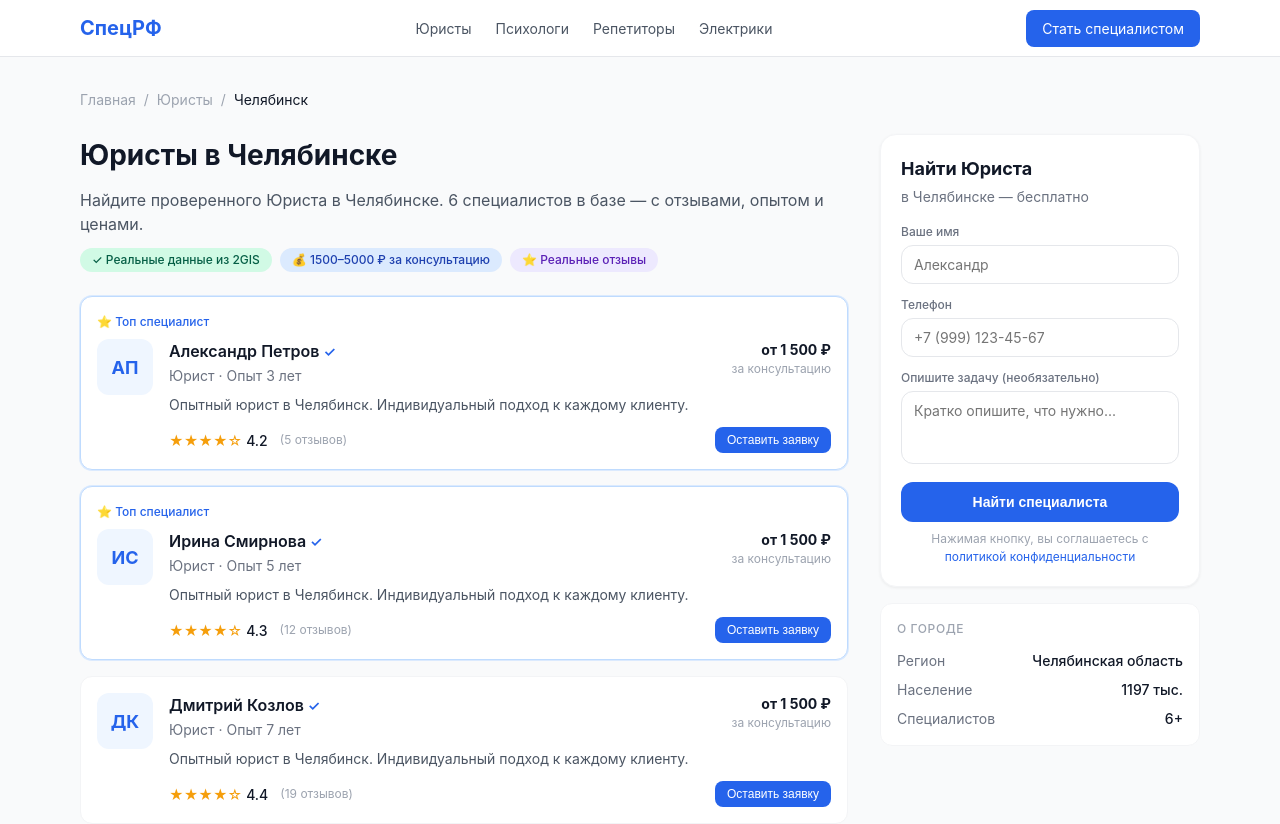
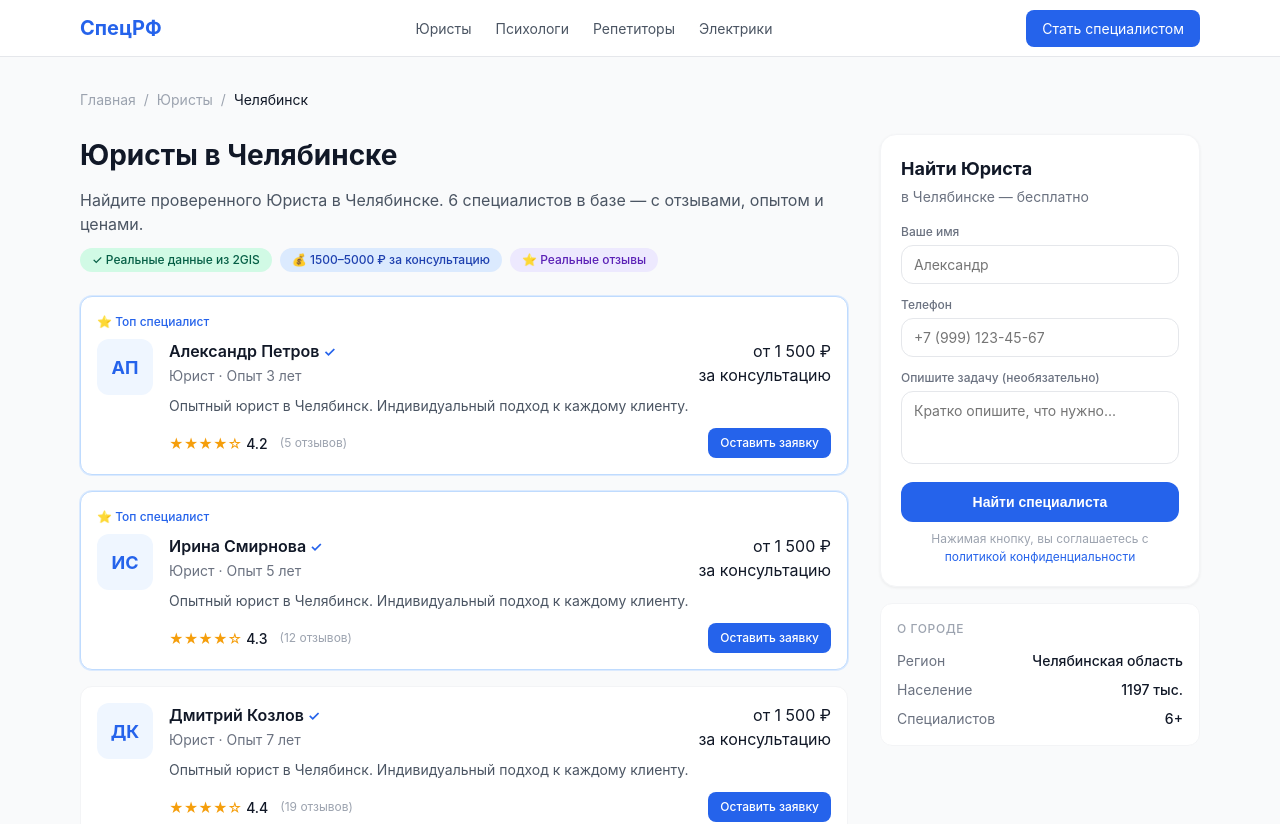
Before and after one commit to russialids-droid/specrf, a Next.js app: page /yurist/chelyabinsk in a window 1280 px wide. Shown: the top 824 px of the page. Built offline with nearby package versions, Linux system fonts and the light colour scheme; no server answers; the database is empty.

Commit message:
fix: replace button with anchor link for contact — works without JS

```diff
--- a/components/SpecialistCard.tsx
+++ b/components/SpecialistCard.tsx
@@ -1,4 +1,3 @@
-'use client'
 import type { Category } from '@/data/categories'
 import type { City } from '@/data/cities'
 
@@ -14,23 +13,9 @@ interface SpecialistProps {
 }
 
 export default function SpecialistCard({ specialist: s, category }: SpecialistProps) {
-  const initials = s.name.split(' ').map(n => n[0]).join('').slice(0, 2).toUpperCase()
+  const initials = s.name.split(' ').map((n: string) => n[0]).join('').slice(0, 2).toUpperCase()
   const fullStars = Math.floor(s.rating)
   const stars = '★'.repeat(fullStars) + '☆'.repeat(5 - fullStars)
-
-  function handleContact() {
-    if (s.phone) {
-      window.location.href = `tel:${s.phone}`
-    } else {
-      const form = document.getElementById('lead-form')
-      if (form) {
-        form.scrollIntoView({ behavior: 'smooth', block: 'center' })
-        // Подсвечиваем форму
-        form.style.boxShadow = '0 0 0 3px #2563eb'
-        setTimeout(() => { form.style.boxShadow = '' }, 2000)
-      }
-    }
-  }
 
   return (
     <div className={`specialist-card${s.is_featured ? ' featured' : ''}`}>
@@ -49,7 +34,7 @@ export default function SpecialistCard({ specialist: s, category }: SpecialistPr
                 {s.experience_years > 0 && ` · Опыт ${s.experience_years} лет`}
               </div>
             </div>
-            <div className="specialist-price" style={{textAlign:'right',flexShrink:0}}>
+            <div style={{textAlign:'right',flexShrink:0}}>
               {s.price_from > 0 ? (
                 <>
                   <div className="price">от {s.price_from.toLocaleString('ru-RU')} ₽</div>
@@ -78,18 +63,17 @@ export default function SpecialistCard({ specialist: s, category }: SpecialistPr
               )}
             </div>
             <div style={{display:'flex',gap:'0.5rem',alignItems:'center'}}>
-              {s.phone && (
+              {s.phone ? (
                 <a href={`tel:${s.phone}`}
-                  style={{fontSize:'0.75rem',color:'#2563eb',fontWeight:500,textDecoration:'none'}}>
-                  📞 {s.phone}
+                  style={{fontSize:'0.75rem',background:'#2563eb',color:'#fff',padding:'0.375rem 0.75rem',borderRadius:'0.5rem',textDecoration:'none',fontWeight:500}}>
+                  📞 Позвонить
+                </a>
+              ) : (
+                <a href="#lead-form"
+                  style={{fontSize:'0.75rem',background:'#2563eb',color:'#fff',padding:'0.375rem 0.75rem',borderRadius:'0.5rem',textDecoration:'none',fontWeight:500}}>
+                  Оставить заявку
                 </a>
               )}
-              <button
-                className="btn-contact"
-                onClick={handleContact}
-              >
-                {s.phone ? 'Позвонить' : 'Оставить заявку'}
-              </button>
             </div>
           </div>
         </div>
```
